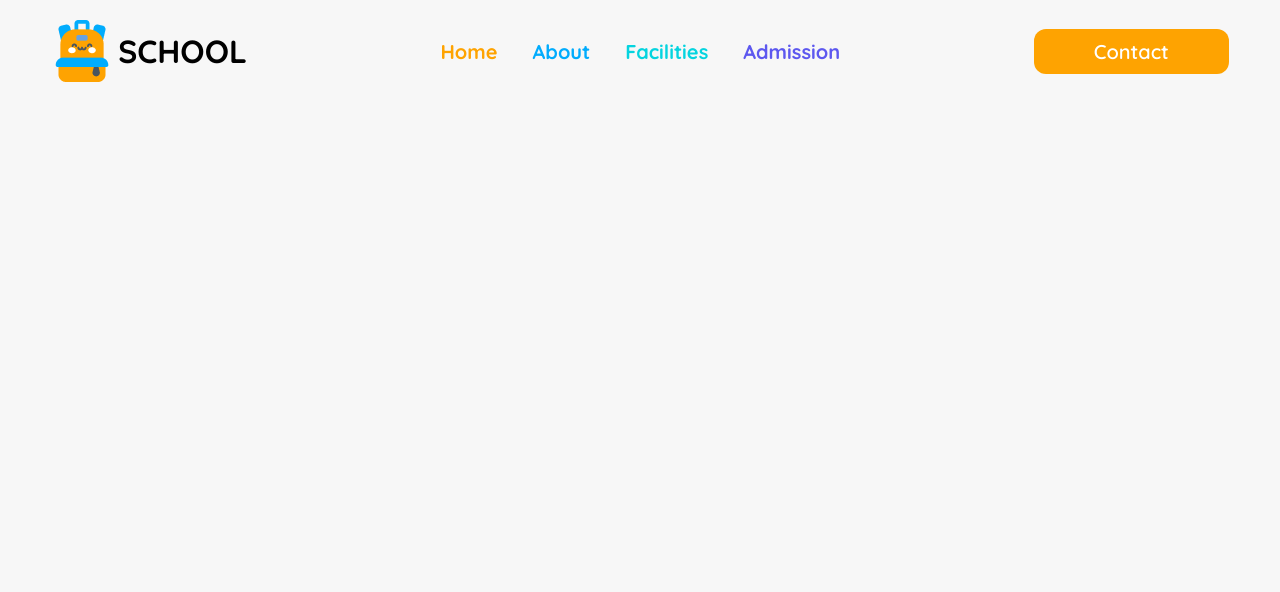
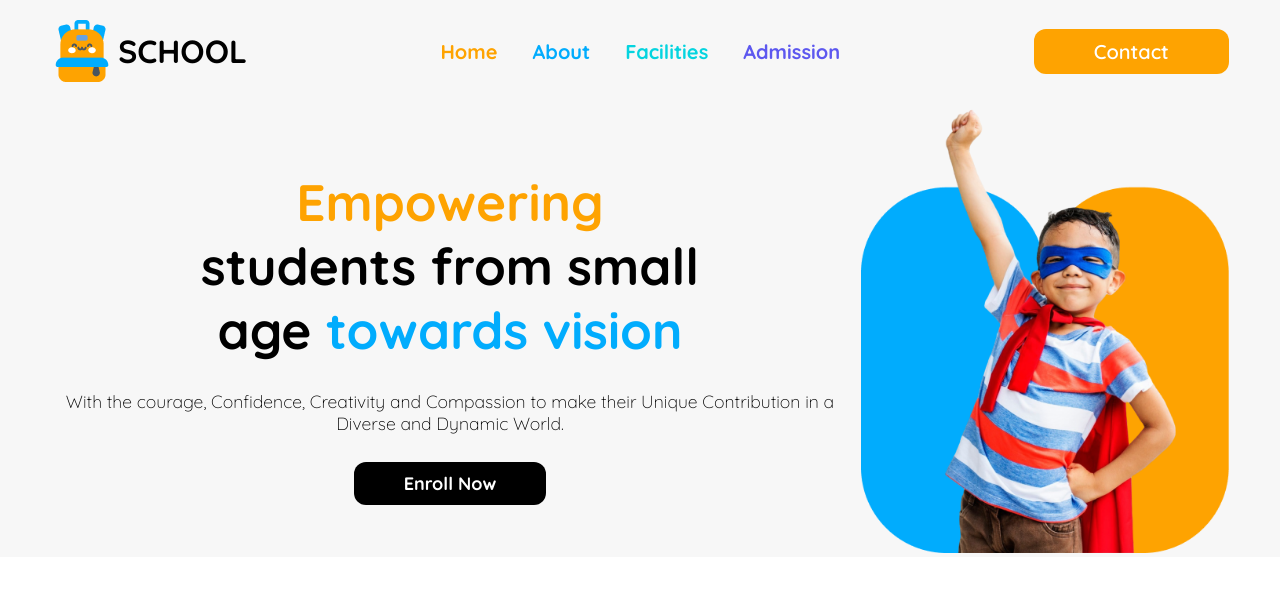
Before and after one commit to Jakirhossain80/assignment-two-706, a plain HTML site: page index.html in a window 1280 px wide. Drawn offline with Linux system fonts and the light colour scheme.

Commit message:
banner section has been completed

```diff
--- a/index.html
+++ b/index.html
@@ -26,12 +26,14 @@
 
 <body>
 
+     <!---------- header section ----------->
+
    <header>
 
-    <!---------- navbar section ----------->
 
     <section id="headerSection">
 
+         <!---------- navbar ----------->
         <nav>
 
             <div class="container navContainer">
@@ -62,16 +64,51 @@
 
         </nav>
 
-    </section>
+         <!---------- navbar end ----------->
 
 
-    <!---------- navbar section end ----------->
+          <!---------- banner ----------->
+
+            <div class="container bannerContainer">
+
+                <!-- text part -->
+                 <div class="bannerText">
+                    <h2><span style="color: #fea301;">Empowering</span> <br> students from small <br> age <span style="color:#01acfd;">towards vision</span></h2>
+                    <p>With the courage, Confidence, Creativity and Compassion to make their Unique Contribution in a Diverse and Dynamic World.</p>
+                    <button class="btn">Enroll Now</button>
+
+                 </div>
+                <!-- text part end -->
+
+                <!--- image part ----->
+                <div class="bannerImg">
+                    <img src="assets/hero-kids.png" alt="banner-image">
+                </div>
+                <!-- image part end -->
+            </div>
 
 
+          <!---------- banner end -------->
 
+
+    </section>
 
 
    </header>
 
+   <!---------- header section end ----------->
+
+
+   <!---------- main section start ----------->
+
+   <main>
+
+
+
+   </main>
+
+   <!---------- main section end ------------>
+
+
 </body>
 </html>
--- a/style.css
+++ b/style.css
@@ -136,6 +136,72 @@
 
 
 
+     /* -------- banner section start --------- */
+
+
+#headerSection{
+    width: 100vw;
+    height: 100%;
+    background-color: #f7f7f7;
+}
+
+     .bannerContainer{
+        display: flex;
+        flex-direction: column-reverse;
+        justify-content: center;
+        align-items: center;
+     }
+
+     .bannerText{
+        display: flex;
+        flex-direction: column;
+        justify-content: center;
+        align-items: center;
+     }
+
+     .bannerText h2{
+        font-size: 1.5rem;
+        font-weight: 700;
+        margin-top: 16px;
+        text-align: center;
+     }
+
+
+
+    .bannerText button{
+        font-size: 16px;
+        font-weight: 700;
+        border-radius: 10px;
+        padding: 10px 25px;
+        background-color: #000000;
+        transition: all 0.3s ease-in-out;
+
+    }
+
+
+    .bannerText button:hover{
+        transform: scale(105%);
+
+
+     }
+
+
+    .bannerText p{
+        font-size: 0.8rem;
+        font-weight: 300;
+        margin: 24px 0;
+        text-align: center;
+    }
+
+    .bannerImg img{
+        width: 280px;
+
+    }
+
+     /* -------- banner section end --------- */
+
+
+
 
 
 }
@@ -218,6 +284,74 @@
     }
 
      /* -------- navbar section end --------- */
+
+
+     /* -------- banner section start --------- */
+
+
+#headerSection{
+    width: 100vw;
+    height: 100%;
+    background-color: #f7f7f7;
+}
+
+     .bannerContainer{
+        display: flex;
+        flex-direction: column-reverse;
+        justify-content: center;
+        align-items: center;
+     }
+
+     .bannerText{
+        display: flex;
+        flex-direction: column;
+        justify-content: center;
+        align-items: center;
+     }
+
+     .bannerText h2{
+        font-size: 2.6rem;
+        font-weight: 700;
+        margin-top: 16px;
+        text-align: center;
+     }
+
+
+
+    .bannerText button{
+        font-size: 20px;
+        font-weight: 700;
+        border-radius: 10px;
+        padding: 10px 25px;
+        background-color: #000000;
+
+        transition: all 0.3s ease-in-out;
+
+    }
+
+
+    .bannerText button:hover{
+        transform: scale(105%);
+
+
+     }
+
+
+    .bannerText p{
+        font-size: 1rem;
+        font-weight: 300;
+        margin: 24px 0;
+        text-align: center;
+    }
+
+    .bannerImg img{
+        width: 420px;
+
+    }
+
+     /* -------- banner section end --------- */
+
+
 
 
 
@@ -335,6 +469,55 @@
 
 
 
+     /* -------- banner section start --------- */
+
+     .bannerContainer{
+        display: flex;
+        flex-direction: row;
+        justify-content: space-between;
+        align-items: center;
+     }
+
+     .bannerText h2{
+        font-size: 1.5rem;
+        font-weight: 700;
+     }
+
+
+
+    .bannerText button{
+        font-size: 12px;
+        font-weight: 700;
+        border-radius: 10px;
+        padding: 10px 25px;
+        background-color: #000000;
+        transition: all 0.3s ease-in-out;
+
+    }
+
+
+    .bannerText button:hover{
+        transform: scale(105%);
+
+
+     }
+
+
+    .bannerText p{
+        font-size: 0.9rem;
+        font-weight: 300;
+        margin: 24px 0;
+    }
+
+    .bannerImg img{
+        width: 300px;
+        padding-left: 12px;
+    }
+
+     /* -------- banner section end --------- */
+
+
+
 
 
 
@@ -384,6 +567,31 @@
 
 
 
+/* -------- banner section start --------- */
+
+.bannerText h2{
+    font-size: 2rem;
+ }
+
+.bannerText button{
+    font-size: 16px;
+    border-radius: 12px;
+    padding: 10px 50px;
+}
+
+.bannerText p{
+    font-size: 1rem;
+    margin: 28px 0;
+}
+
+.bannerImg img{
+    width: 350px;
+}
+
+/* -------- banner section end --------- */
+
+
+
 
 }
 
@@ -429,4 +637,29 @@
 
 
 
+/* -------- banner section start --------- */
+
+     .bannerText h2{
+        font-size: 3.2rem;
+     }
+
+    .bannerText button{
+        font-size: 18px;
+        border-radius: 12px;
+        padding: 10px 50px;
+    }
+
+    .bannerText p{
+        font-size: 1.1rem;
+        margin: 28px 0;
+    }
+
+    .bannerImg img{
+        width: 380px;
+    }
+
+/* -------- banner section end --------- */
+
+
+
 }
```
